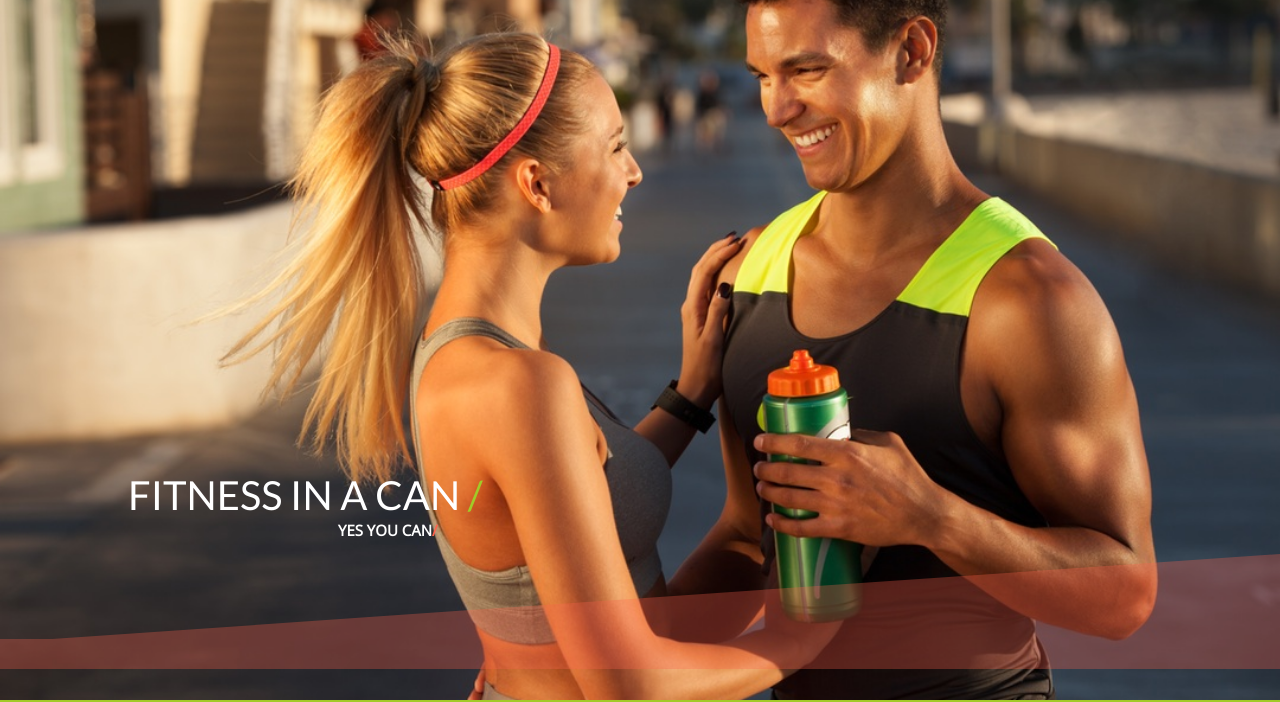
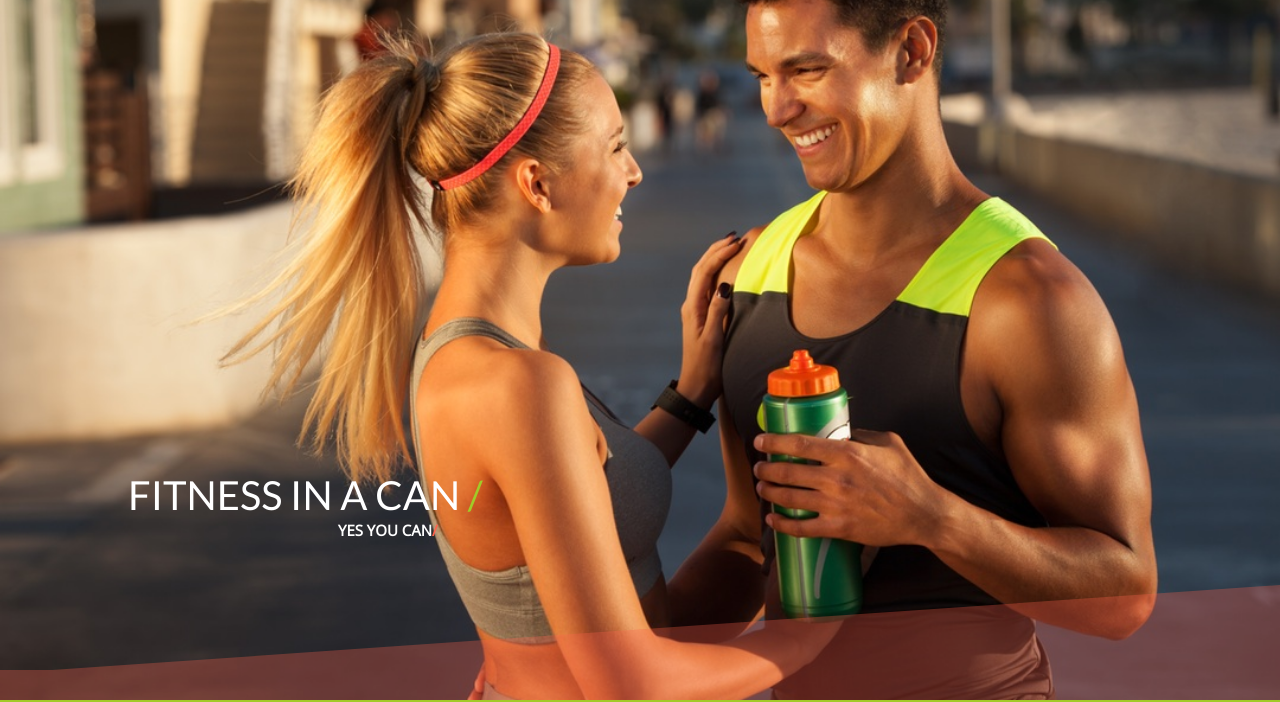
Before and after one commit to Stan0men/Stan0men.github.io, a plain HTML site: page fitness_psd/index.html in a window 1280 px wide. Shown: the part 100-802 px from the top of the page. Drawn offline with nearby package versions, Linux system fonts and the light colour scheme.

Commit message:
#25 fix position of red triangle

```diff
--- a/fitness_psd/style.css
+++ b/fitness_psd/style.css
@@ -38,7 +38,7 @@
   width: 100%;
   content: "";
   position: absolute;
-  top: 81.7%;
+  bottom: 0;
   left: 0;
   border-right: 96vw solid rgba(253, 99, 78, 0.3);
   border-top: 85px solid transparent;
```
